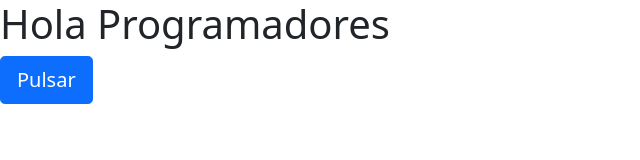
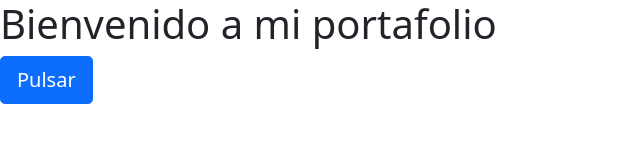
Before and after one commit to danyer8804/Portafolio, a website: page index.html in a window 1280 px wide. Shown: the whole page, without its empty margins (0-640 px from the left). Drawn offline with Linux system fonts and the light colour scheme.

Commit message:
segundo commit

```diff
--- a/index.html
+++ b/index.html
@@ -9,7 +9,7 @@
 </head>
 <body>
 
-    <h1>Hola Programadores</h1>
+    <h1>Bienvenido a mi portafolio</h1>
     <button class = "btn btn-primary btn-lg">Pulsar</button>
 
 </body>
```
